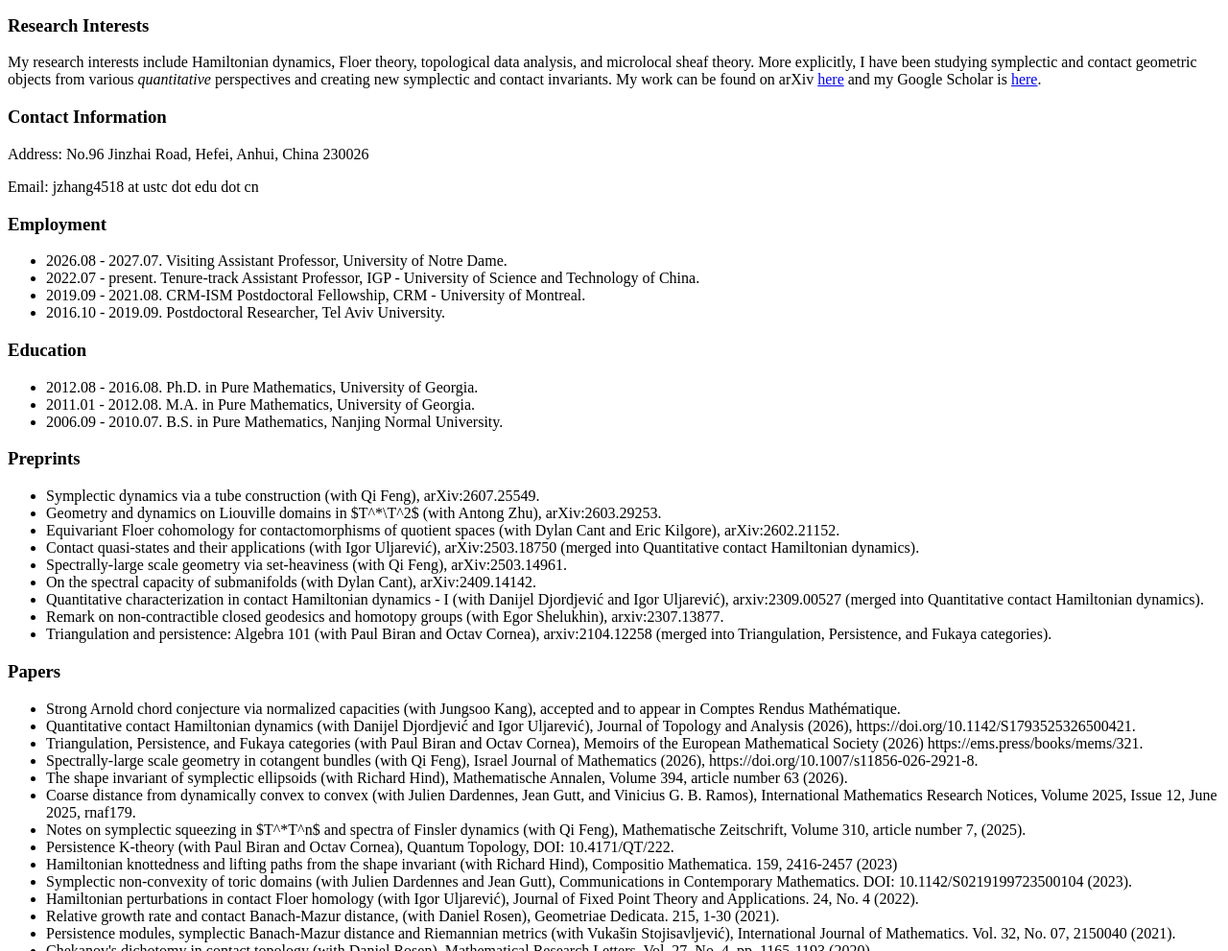
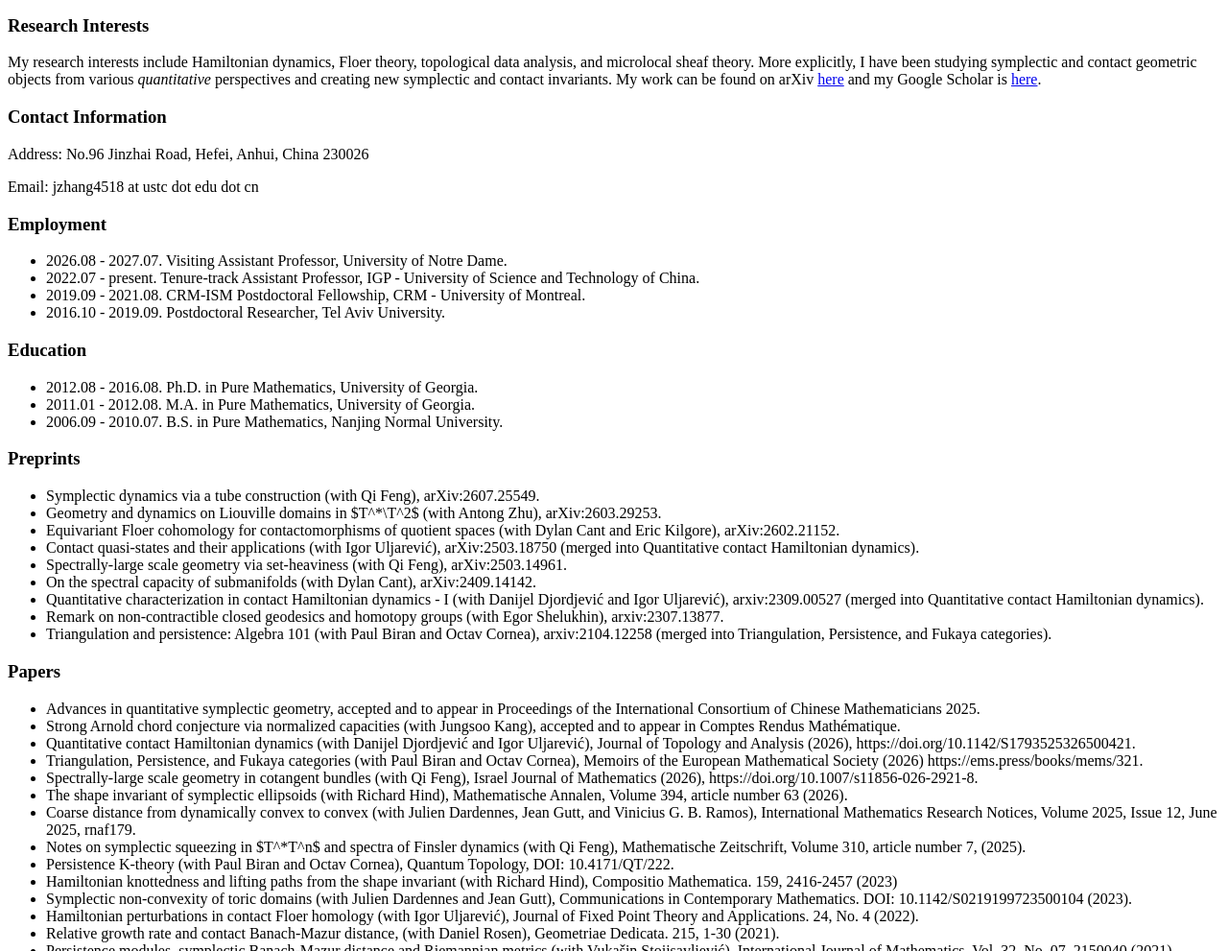
Before and after one commit to jzhang-ustc/jzhang-ustc.github.io, a plain HTML site: page index.html in a window 1280 px wide. Shown: the part 109-1100 px from the top of the page at 96% size. Drawn offline with Linux system fonts and the light colour scheme.

Commit message:
Add new paper entry to index.html

```diff
--- a/index.html
+++ b/index.html
@@ -98,6 +98,7 @@
 <h3>Papers </h3>
 
 <ul>
+    <li>Advances in quantitative symplectic geometry, accepted and to appear in Proceedings of the International Consortium of Chinese Mathematicians 2025.  </li>
     <li>Strong Arnold chord conjecture via normalized capacities (with Jungsoo Kang), accepted and to appear in Comptes Rendus Mathématique.  </li>
     <li>Quantitative contact Hamiltonian dynamics (with Danijel Djordjevi&#263 and Igor Uljarevi&#263), Journal of  Topology and Analysis (2026), https://doi.org/10.1142/S1793525326500421.
 </li>
```
